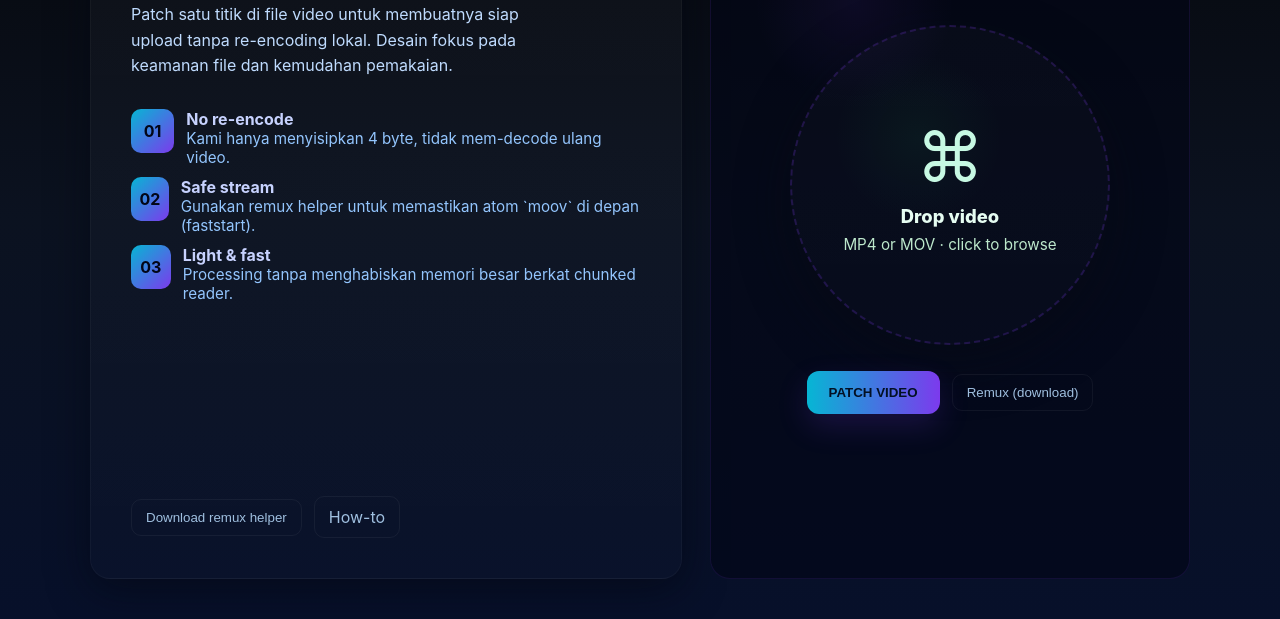
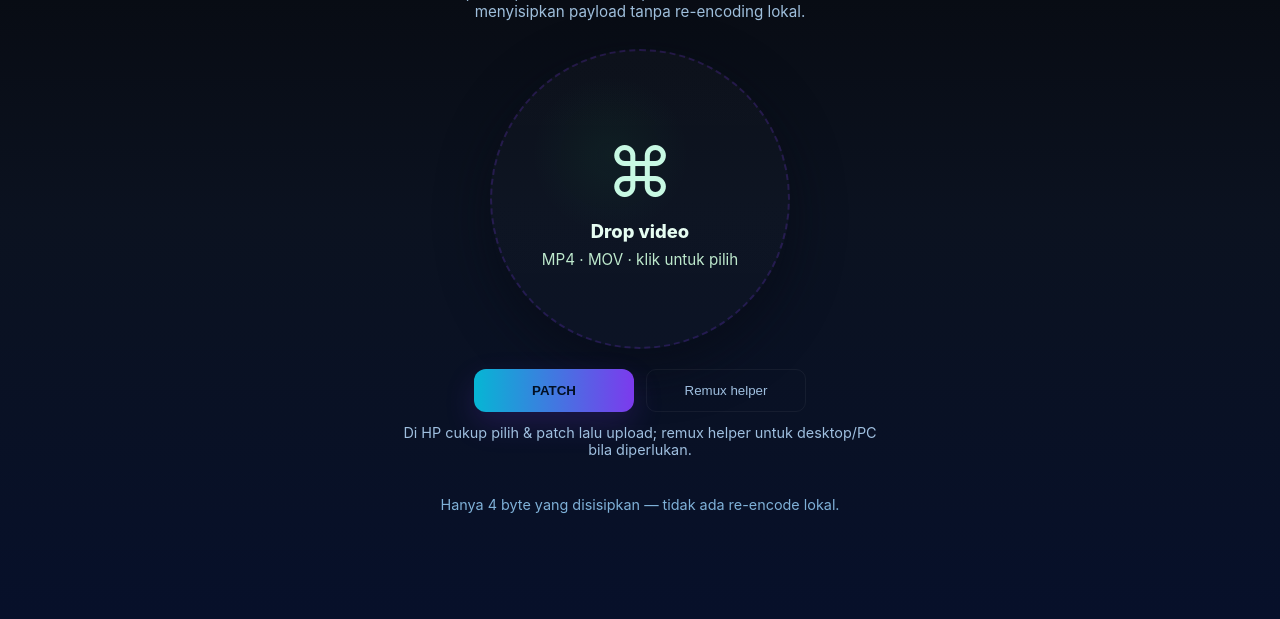
Before and after one commit to zulvikarhrst/enchancher-tiktok, a website: page index.html in a window 1280 px wide. Shown: the part 181-800 px from the top of the page. Drawn offline with Linux system fonts and the light colour scheme.

Commit message:
update html

```diff
--- a/index.html
+++ b/index.html
@@ -83,48 +83,37 @@
         /* responsive */
         @media (max-width:1000px){ .split{ grid-template-columns: 1fr; height:auto; } .right{ order:-1 } .drop-circle{ width:260px; height:260px } }
     </style>
-    </style>
 </head>
     <body>
-    <div class="split">
-        <div class="panel">
-            <h2>Clean Uploader — Zero‑touch patch</h2>
-            <p class="lead">Patch satu titik di file video untuk membuatnya siap upload tanpa re-encoding lokal. Desain fokus pada keamanan file dan kemudahan pemakaian.</p>
+    <div style="max-width:720px; width:100%;">
+        <main style="display:flex;flex-direction:column;align-items:center;gap:20px;padding:36px;">
+            <h1 style="font-size:28px;margin-bottom:4px;">Clean Uploader</h1>
+            <div style="color:#9fbfdc; font-size:0.95rem; text-align:center; max-width:46ch;">Drop atau pilih file video (.mp4/.mov). Klik <strong>PATCH</strong> untuk menyisipkan payload tanpa re-encoding lokal.</div>
 
-            <div class="features">
-                <div class="feat"><div class="tag">01</div><div><div class="t">No re-encode</div><div class="d">Kami hanya menyisipkan 4 byte, tidak mem-decode ulang video.</div></div></div>
-                <div class="feat"><div class="tag">02</div><div><div class="t">Safe stream</div><div class="d">Gunakan remux helper untuk memastikan atom `moov` di depan (faststart).</div></div></div>
-                <div class="feat"><div class="tag">03</div><div><div class="t">Light & fast</div><div class="d">Processing tanpa menghabiskan memori besar berkat chunked reader.</div></div></div>
-            </div>
-
-            <div style="margin-top:auto; display:flex; gap:12px; align-items:center;">
-                <button id="downloadRemuxBtn" class="btn-muted">Download remux helper</button>
-                <a href="README-REMUX.md" class="btn-muted" style="text-decoration:none;">How-to</a>
-            </div>
-        </div>
-
-        <div class="right">
-            <div class="uploader">
-                <div id="dropzone" class="drop-circle">
+            <div id="dropzone" class="drop-circle" style="width:300px;height:300px;margin-top:8px;">
                 <div class="icon">⌘</div>
                 <div class="title">Drop video</div>
-                    <div class="sub">MP4 or MOV · click to browse</div>
+                <div class="sub">MP4 · MOV · klik untuk pilih</div>
             </div>
             <input type="file" id="fileInput" accept=".mp4,.mov" style="display:none" />
 
-                <div id="fileInfo" class="file-info" style="display:none">
+            <div id="fileInfo" class="file-info" style="display:none; text-align:center;">
                 <div id="fileName" style="font-weight:800;color:#e6fff3"></div>
                 <div id="fileSize" style="color:#9be7c4;font-size:0.95rem"></div>
             </div>
 
-                <div class="action-row">
-                    <button id="patchBtn" class="btn-primary" disabled>PATCH VIDEO</button>
-                    <button id="downloadRemuxBtn2" class="btn-muted">Remux (download)</button>
+            <div style="display:flex;flex-direction:column;gap:12px;align-items:center;">
+                <div style="display:flex;gap:12px;flex-wrap:wrap;justify-content:center;">
+                    <button id="patchBtn" class="btn-primary" disabled style="min-width:160px;">PATCH</button>
+                    <button id="downloadRemuxBtn" class="btn-muted" style="min-width:160px;">Remux helper</button>
+                </div>
+                <div style="color:#9fbfdf;font-size:0.9rem;text-align:center;max-width:30rem;">Di HP cukup pilih &amp; patch lalu upload; remux helper untuk desktop/PC bila diperlukan.</div>
             </div>
 
             <div id="status" class="status" style="display:none"></div>
-            </div>
-        </div>
+
+            <footer style="margin-top:18px;color:#7fb1d8;font-size:0.9rem;">Hanya 4 byte yang disisipkan — tidak ada re-encode lokal.</footer>
+        </main>
     </div>
 
     <script>
@@ -139,6 +128,14 @@
         const fileInfoDiv = document.getElementById('fileInfo');
         const fileNameSpan = document.getElementById('fileName');
         const fileSizeSpan = document.getElementById('fileSize');
+        const isMobile = /Mobi|Android|iPhone|iPad|iPod|Opera Mini|IEMobile|WPDesktop/i.test(navigator.userAgent) || navigator.maxTouchPoints > 0;
+        const dropTitle = dropzone.querySelector('.title');
+        const dropSub = dropzone.querySelector('.sub');
+
+        if (isMobile) {
+            dropTitle.textContent = 'Pilih video';
+            dropSub.textContent = 'Tap untuk pilih file';
+        }
 
         function showStatus(message, type = 'info') {
             statusEl.textContent = message;
@@ -293,9 +290,12 @@
         });
 
         // Download remux helper script
-        // Two remux buttons (left panel and right panel)
         const downloadRemuxBtn = document.getElementById('downloadRemuxBtn');
-        const downloadRemuxBtn2 = document.getElementById('downloadRemuxBtn2');
+        if (isMobile && downloadRemuxBtn) {
+            downloadRemuxBtn.textContent = 'Remux helper (desktop)';
+            downloadRemuxBtn.title = 'Remux helper hanya untuk desktop/PC';
+        }
+
         function offerRemuxDownload() {
             const content = `Param(\n    [Parameter(Mandatory=$true)][string]$input\n)\n\n$ffmpeg = \"ffmpeg\"\n\n# Check if ffmpeg is available\ntry {\n    & $ffmpeg -version > $null 2>&1\n} catch {\n    Write-Error \"ffmpeg tidak ditemukan. Install ffmpeg dan pastikan ada di PATH.\"\n    exit 1\n}\n\nif (-not (Test-Path $input)) {\n    Write-Error \"File input tidak ditemukan: $input\"\n    exit 1\n}\n\n$dir = Split-Path -Parent $input\n$base = [System.IO.Path]::GetFileNameWithoutExtension($input)\n$ext = [System.IO.Path]::GetExtension($input)\n$output = Join-Path $dir (\"${base}_faststart${ext}\")\n\nWrite-Output \"Menjalankan: ffmpeg -i \\\"$input\\\" -c copy -movflags +faststart \\\"$output\\\"\"\n& $ffmpeg -y -i $input -c copy -movflags +faststart $output\n\nif ($LASTEXITCODE -eq 0) {\n    Write-Output \"Selesai. Output: $output\"\n} else {\n    Write-Error \"ffmpeg gagal (exit code $LASTEXITCODE)\"\n}\n`;
             const blob = new Blob([content], { type: 'text/plain' });
@@ -309,7 +309,6 @@
             URL.revokeObjectURL(url);
         }
         if (downloadRemuxBtn) downloadRemuxBtn.addEventListener('click', offerRemuxDownload);
-        if (downloadRemuxBtn2) downloadRemuxBtn2.addEventListener('click', offerRemuxDownload);
     </script>
 </body>
 </html>
```
Lines whose indentation alone changed are shown as unchanged.
